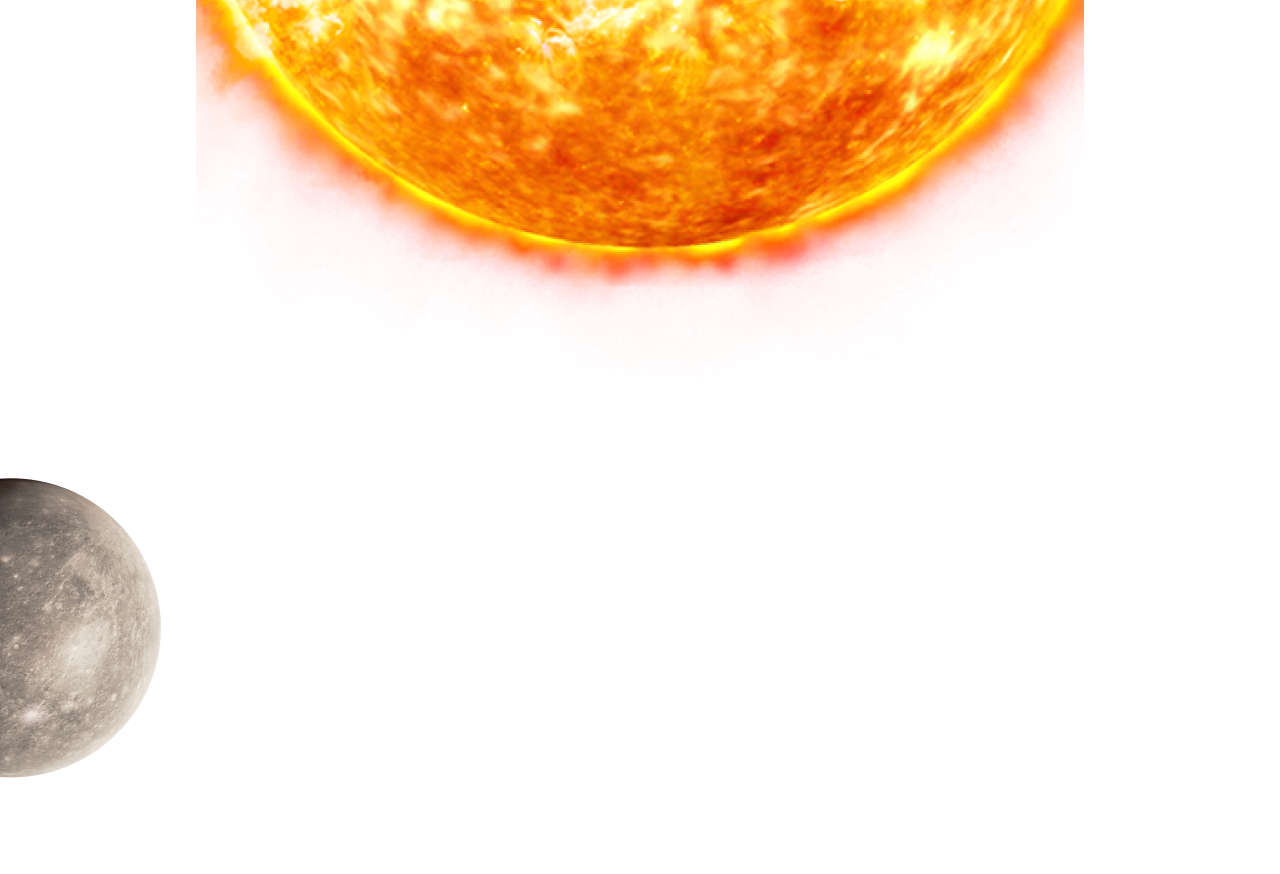
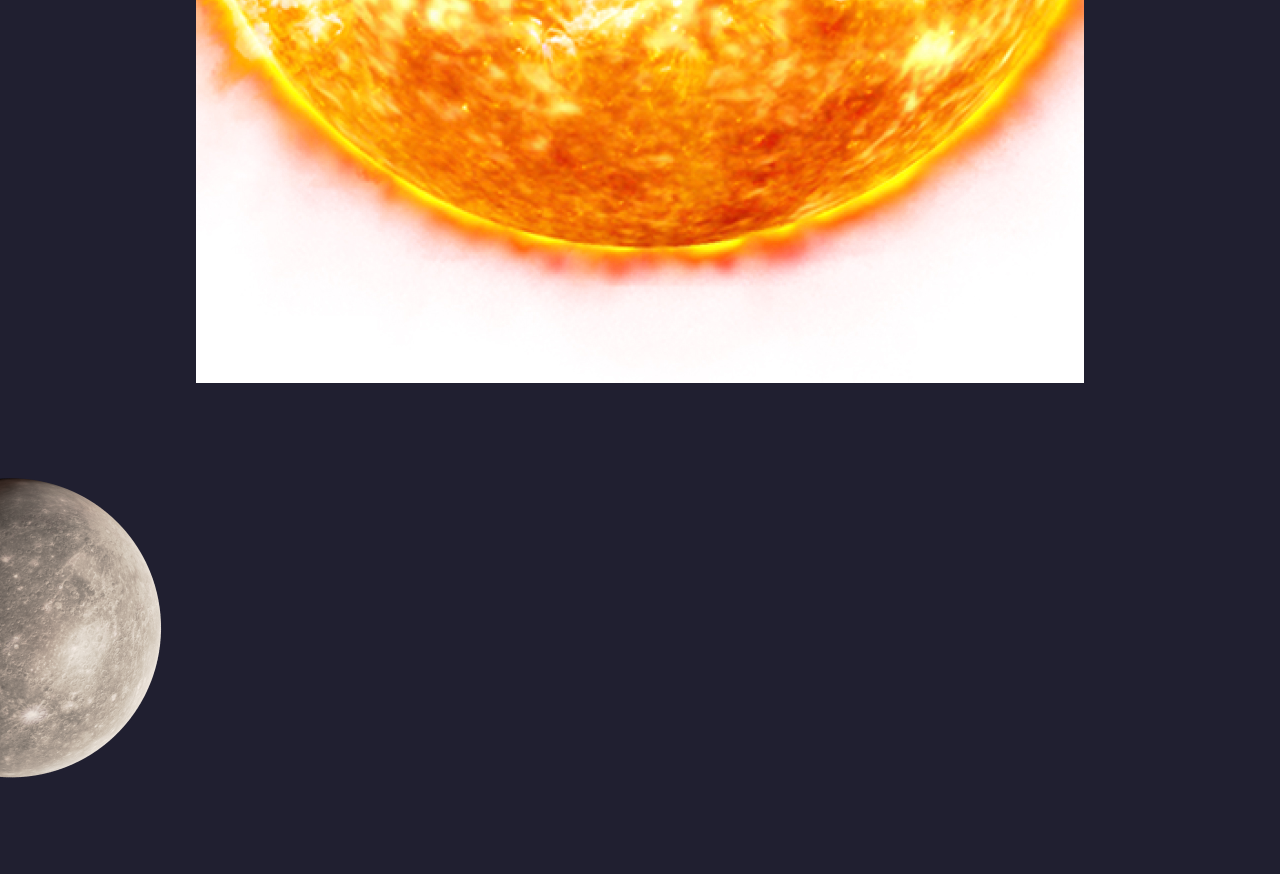
Before and after one commit to deniSSTK/webPlanet, a website: page index.html in a window 1280 px wide. Shown: the top 874 px of the page. Drawn offline with Linux system fonts and the light colour scheme.

```diff
--- a/css/style.css
+++ b/css/style.css
@@ -2,6 +2,7 @@
         padding: 0;
         margin: 0;
         background-size: cover;
+        background-color: #201f30;
         background-position: center;
     }
 
```
Lines whose indentation alone changed are shown as unchanged.
